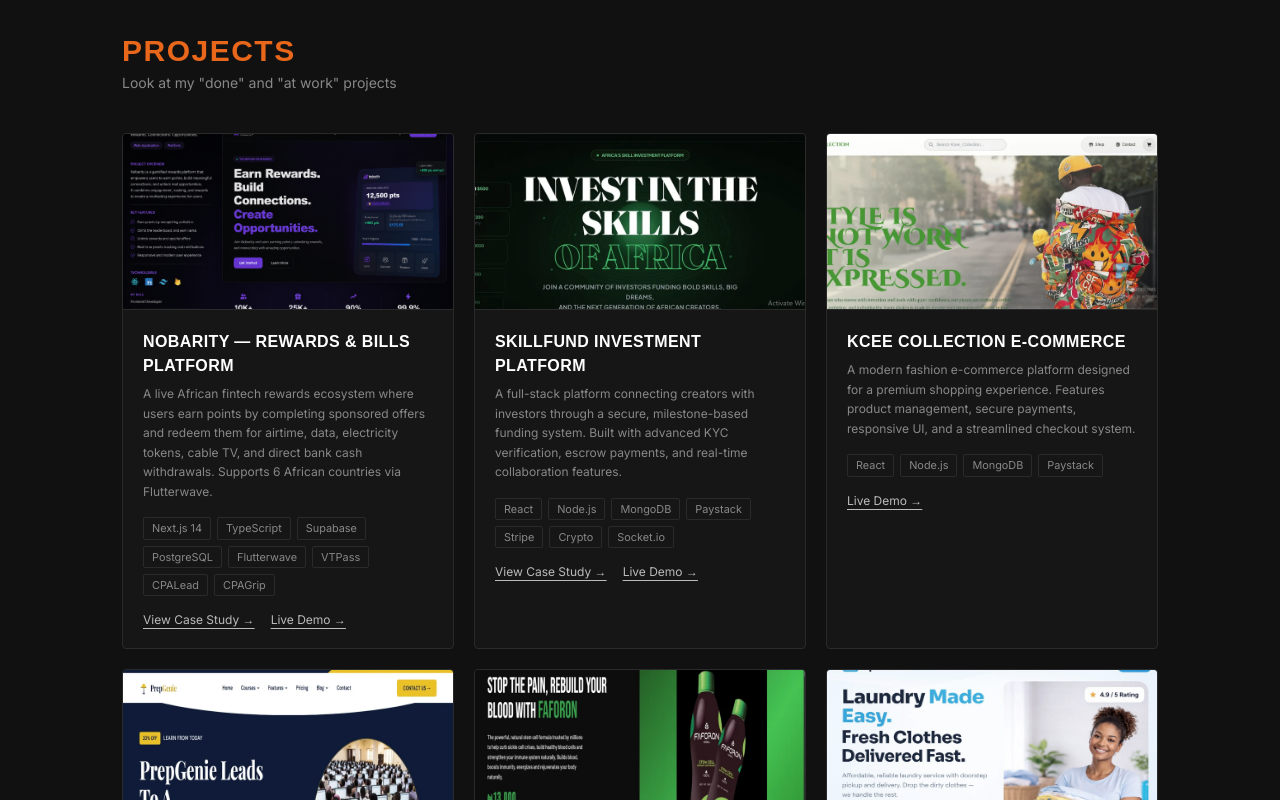
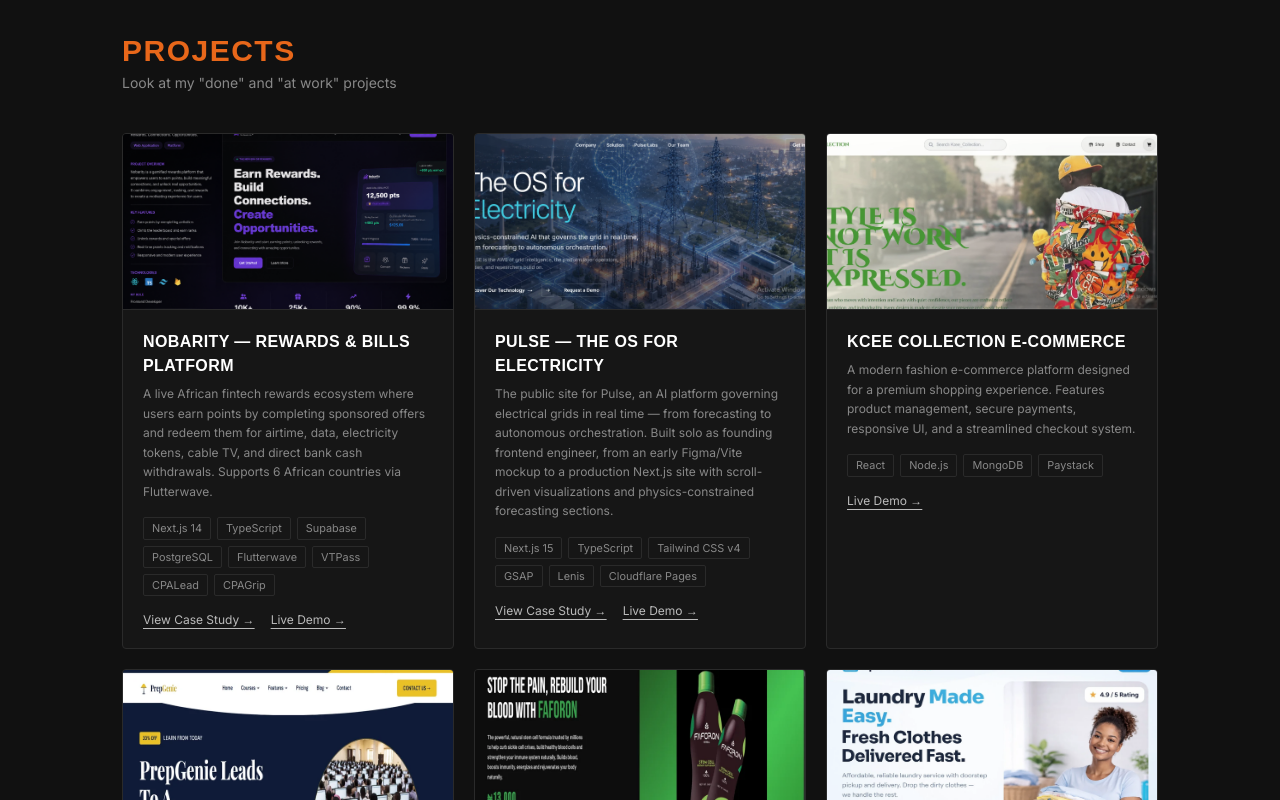
Before and after one commit to selective01/kenslab-portfolio, a Next.js app: page / in a window 1280 px wide. Shown: the part 3000-3800 px from the top of the page. Built offline with nearby package versions, Linux system fonts and the light colour scheme; a web font is replaced by a local one.

Commit message:
Add Pulse landing page project, temporarily hide SkillFund
- Add Pulse case study and project card (Next.js 15, GSAP, Lenis, Cloudflare Pages)
- Comment out SkillFund project entry and case study (easy to restore)
- Update CaseStudy.tsx to render Pulse instead of SkillFund

```diff
--- a/src/components/sections/CaseStudy.tsx
+++ b/src/components/sections/CaseStudy.tsx
@@ -1,8 +1,9 @@
-// CaseStudy.tsx — Featured project deep-dive (Nobarity + SkillFund)
+// CaseStudy.tsx — Featured project deep-dive (Nobarity + Pulse)
+// Note: SkillFund temporarily hidden — see src/data/projects.ts for commented-out data.
 
 import Image        from "next/image";
 import SectionLabel from "@/components/ui/SectionLabel";
-import { caseStudy, skillfundCaseStudy } from "@/data/projects";
+import { caseStudy, pulseCaseStudy } from "@/data/projects";
 
 const nobarityFeatures = [
   "CPALead iframe + CPAGrip JSON offer walls",
@@ -15,15 +16,15 @@
   "Country-aware navigation & multi-currency support",
 ];
 
-const skillfundFeatures = [
-  "Investor ↔ Creator matching system",
-  "Escrow wallet with milestone-based payouts",
-  "KYC & compliance layer (ID + selfie + BVN)",
-  "Voice verification with call recording",
-  "Guarantor system for high-value funding",
-  "Real-time notifications via Socket.io",
-  "Admin moderation dashboard",
-  "Multi-payment: Paystack + Stripe + Crypto",
+const pulseFeatures = [
+  "Scroll-driven reactor visualization",
+  "Infinite-loop problem-narrative video gallery",
+  "Physics-constrained forecasting section",
+  "9-person leadership/team grid with custom hover states",
+  "Grid-based page transition effect",
+  "Sign-up flow via Resend on edge runtime",
+  "Lenis smooth-scroll with fixed height recalculation",
+  "Design token system & animation conventions built from scratch",
 ];
 
 function CaseStudyCard({
@@ -197,7 +198,7 @@
 
         <div className="border-t border-brand-border my-12" />
 
-        <CaseStudyCard data={skillfundCaseStudy} features={skillfundFeatures} />
+        <CaseStudyCard data={pulseCaseStudy} features={pulseFeatures} />
 
       </div>
     </section>
--- a/src/data/projects.ts
+++ b/src/data/projects.ts
@@ -10,13 +10,23 @@
     demoUrl:     "https://nobarity-web.vercel.app/",
     caseStudy:   true,
   },
+  // Temporarily hidden — re-add to un-hide
+  // {
+  //   id:          "skillfund",
+  //   title:       "SkillFund Investment Platform",
+  //   description: "A full-stack platform connecting creators with investors through a secure, milestone-based funding system. Built with advanced KYC verification, escrow payments, and real-time collaboration features.",
+  //   image:       "/images/projects/skillfund.webp",
+  //   tags:        ["React", "Node.js", "MongoDB", "Paystack", "Stripe", "Crypto", "Socket.io"],
+  //   demoUrl:     "https://skillfund-client.vercel.app/",
+  //   caseStudy:   true,
+  // },
   {
-    id:          "skillfund",
-    title:       "SkillFund Investment Platform",
-    description: "A full-stack platform connecting creators with investors through a secure, milestone-based funding system. Built with advanced KYC verification, escrow payments, and real-time collaboration features.",
-    image:       "/images/projects/skillfund.webp",
-    tags:        ["React", "Node.js", "MongoDB", "Paystack", "Stripe", "Crypto", "Socket.io"],
-    demoUrl:     "https://skillfund-client.vercel.app/",
+    id:          "pulse",
+    title:       "Pulse — The OS for Electricity",
+    description: "The public site for Pulse, an AI platform governing electrical grids in real time — from forecasting to autonomous orchestration. Built solo as founding frontend engineer, from an early Figma/Vite mockup to a production Next.js site with scroll-driven visualizations and physics-constrained forecasting sections.",
+    image:       "/images/projects/pulse.webp",
+    tags:        ["Next.js 15", "TypeScript", "Tailwind CSS v4", "GSAP", "Lenis", "Cloudflare Pages"],
+    demoUrl:     "https://pulse-org.pages.dev/",
     caseStudy:   true,
   },
   {
@@ -96,7 +106,47 @@
   ],
 };
 
-export const skillfundCaseStudy: CaseStudyData = {
+export const pulseCaseStudy: CaseStudyData = {
+  title:       "Pulse: The OS for Electricity",
+  description: "Solo ownership of the full public site for Pulse, an AI platform that governs electrical grids in real time — built as founding-team Frontend Engineering Lead, from an early Figma/Vite mockup to a shipped production Next.js site.",
+  image:       "/images/projects/pulse.webp",
+  client:      "Pulse (Founding Team)",
+  deadline:    "Ongoing",
+  role:        "Frontend Engineering Lead & Founding Team Member",
+  demoUrl:     "https://pulse-org.pages.dev/",
+
+  problem:
+    "Pulse needed a production-grade public site to match its positioning as the platform layer for grid intelligence — communicating physics-constrained AI, real-time orchestration, and forecasting to operators, utilities, and researchers. The existing groundwork was an early Figma/Vite mockup with no established component architecture, design token system, or animation conventions.",
+
+  solution:
+    "Took sole, single-handed ownership of the full public site — Home, Solution, Company, Team, Pulse Labs, Contact, and Signup — migrating it to a production Next.js (App Router) + TypeScript + Tailwind v4 build. Established the component architecture, design token system, and animation conventions from scratch, then built a scroll-driven reactor visualization, an infinite-loop problem-narrative video gallery, a physics-constrained forecasting section, and a 9-person leadership/team grid with custom hover interactions, working directly with the CEO and CTO on copy, brand, and design sign-off.",
+
+  results: [
+    "Shipped every page live at pulse-org.pages.dev as sole frontend owner",
+    "Diagnosed and resolved a smooth-scroll (Lenis) height-recalculation bug affecting page navigation",
+    "Diagnosed a mobile viewport zoom bug traced to React hydration timing affecting visualViewport.scale",
+    "Resolved a position:sticky failure caused by overflow-x:hidden on body",
+    "Built a grid-based page transition effect and a Resend-powered sign-up flow via edge runtime",
+    "Kept a multi-contributor repo shippable by resolving recurring git workflow issues",
+  ],
+
+  architecture: {
+    frontend:       "Next.js 15 (App Router), TypeScript, Tailwind CSS v4, GSAP, Lenis",
+    backend:        "Next.js Edge Runtime, Resend (email)",
+    database:       "N/A (marketing/public site)",
+    infrastructure: "Cloudflare Pages",
+  },
+
+  techStack: [
+    { category: "Frontend",      items: ["Next.js 15", "TypeScript", "Tailwind CSS v4"] },
+    { category: "Animation",     items: ["GSAP", "Lenis"] },
+    { category: "Backend",       items: ["Edge Runtime", "Resend"] },
+    { category: "Infrastructure",items: ["Cloudflare Pages"] },
+  ],
+};
+
+// Temporarily hidden — re-add export to un-hide
+/* export const skillfundCaseStudy: CaseStudyData = {
   title:       "SkillFund: Creator–Investor Platform",
   description: "Full-stack development of a scalable investment platform that connects skilled creators with investors, enabling secure funding through structured milestones and verification systems.",
   image:       "/images/projects/skillfund.webp",
@@ -134,4 +184,4 @@
     { category: "Real-time",      items: ["Socket.io"] },
     { category: "Infrastructure", items: ["Vercel", "Render"] },
   ],
-};
+}; */
```
Also changed, not shown: public/images/projects/pulse.webp (added).
